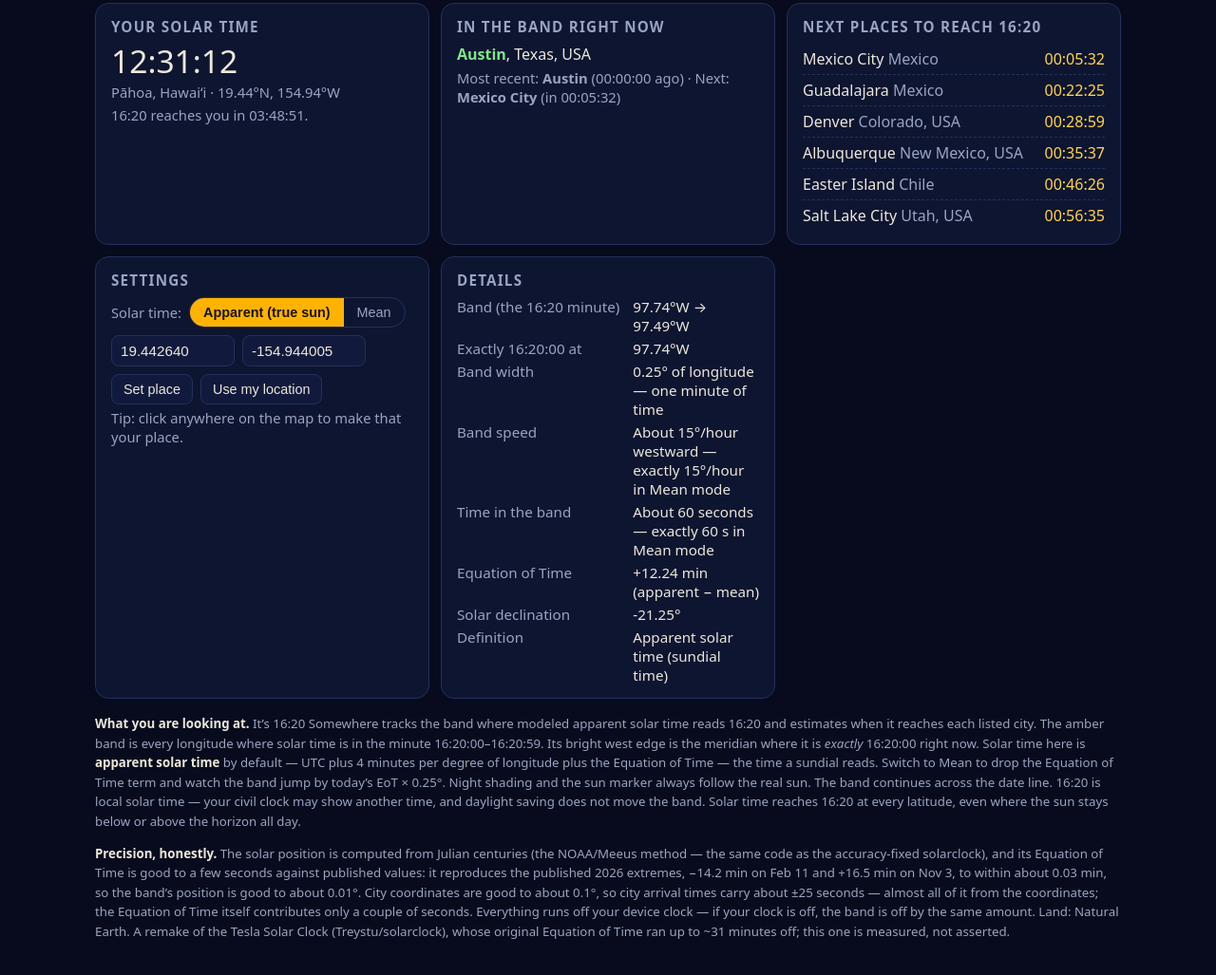
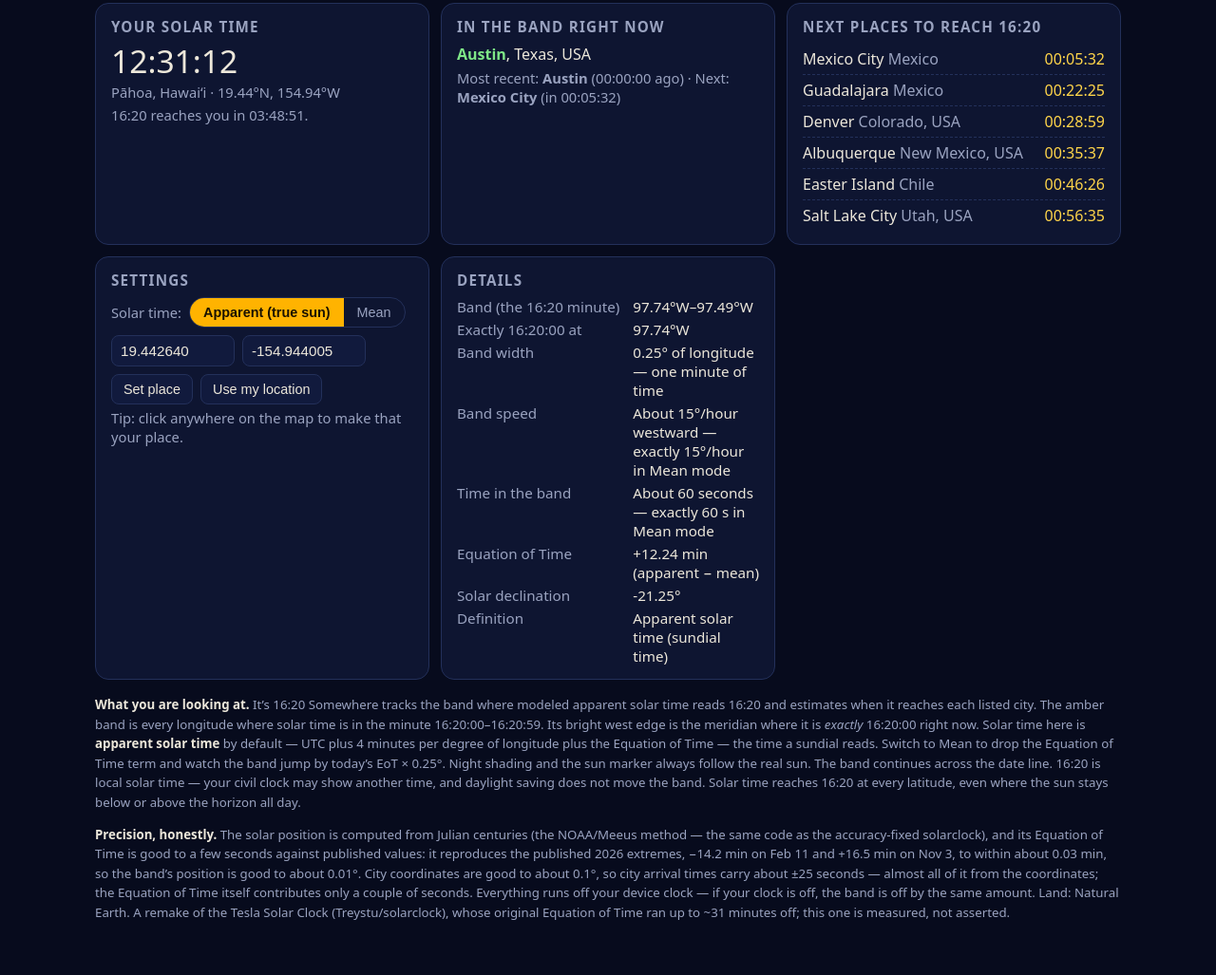
Before and after one commit to Treystu/solarclock, a plain HTML site: page index.html in a window 1280 px wide. Shown: the part 761-1788 px from the top of the page at 95% size. Drawn offline with Linux system fonts and the light colour scheme.

Commit message:
Cosmetic: Details band range as en-dash (no awkward arrow wrap)
Final build; browser retest confirmed all drive-test defects cured on the live site. Deployed as 0ec5baba to sixteen-twenty.pages.dev; served bytes identical.

```diff
--- a/index.html
+++ b/index.html
@@ -558,7 +558,7 @@ function updatePanels(now, band, secs, nextIdx) {
   document.getElementById('bandLine').innerHTML =
     'It is exactly <b>16:20:00</b> at <b>' + fmtLon(band.west) + '</b> right now &mdash; the 16:20 minute spans <b>' +
     fmtLon(band.west) + '</b> to <b>' + fmtLon(east) + '</b>.';
-  document.getElementById('dBand').textContent = fmtLon(band.west) + ' → ' + fmtLon(east);
+  document.getElementById('dBand').textContent = fmtLon(band.west) + '–' + fmtLon(east);
   document.getElementById('dExact').textContent = fmtLon(band.west);
   document.getElementById('dEot').textContent = (eot >= 0 ? '+' : '') + eot.toFixed(2) + ' min (apparent − mean)';
   document.getElementById('dDecl').textContent = solarDeclinationDeg(now).toFixed(2) + '°';
```
